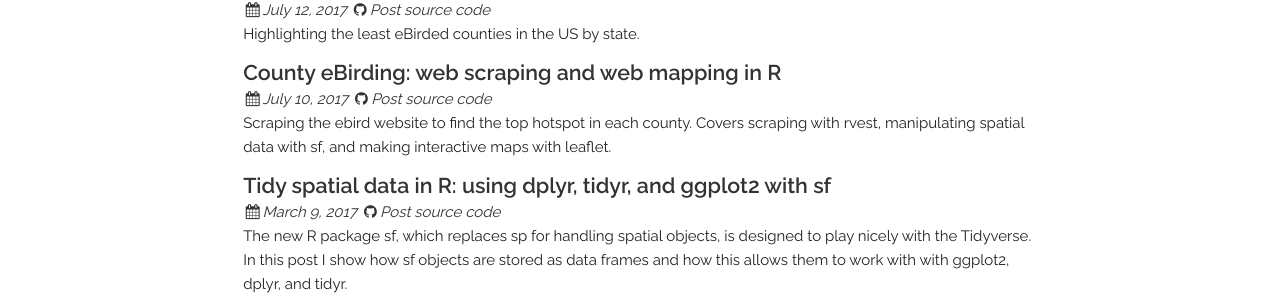
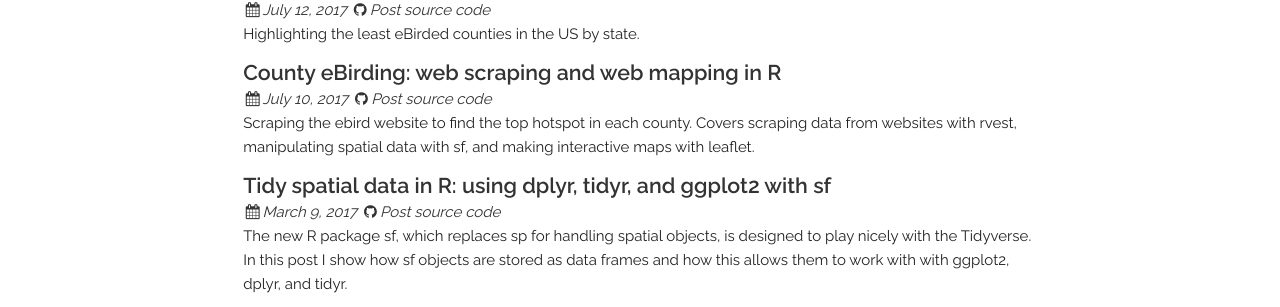
Before and after one commit to Pandinosaurus/mstrimas.github.io, a Jekyll site: the page built from index.html, in a window 1280 px wide and 900 px high. Shown: the part 408-715 px from the top of the window. Built offline with Jekyll 4.4.1, drawn with Linux system fonts in a browser that asks for light colours; nearby versions of some CDN libraries.

Commit message:
type is description

```diff
--- a/_posts/2017-07-10-ebird-county.md
+++ b/_posts/2017-07-10-ebird-county.md
@@ -4,8 +4,8 @@ title: "County eBirding: web scraping and web mapping in R"
 published: true
 excerpt: >
   Scraping the ebird website to find the top hotspot in each county. Covers
-  scraping with rvest, manipulating spatial data with sf, and making interactive
-  maps with leaflet.
+  scraping data from websites with rvest, manipulating spatial data with sf, and
+  making interactive maps with leaflet.
 category: r
 tags: r spatial gis ebird
 leaflet: true
```
Also changed, not shown: _posts/2017-07-12-under-ebirded.md (+1 -1 lines), figures/ebird-county_choropleth-species-1.png, figures/ebird-county_choropleth-species-st-1.png.
